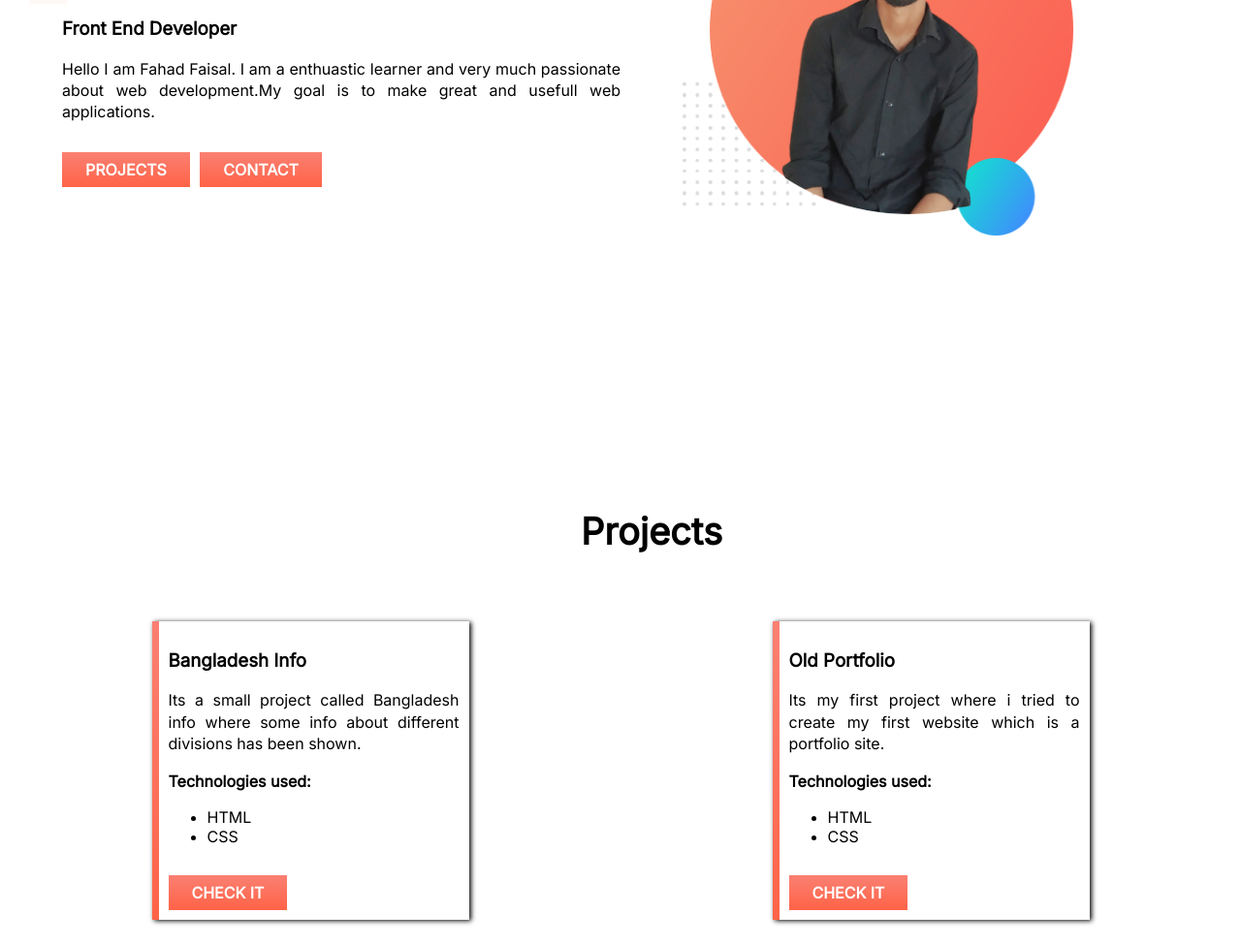
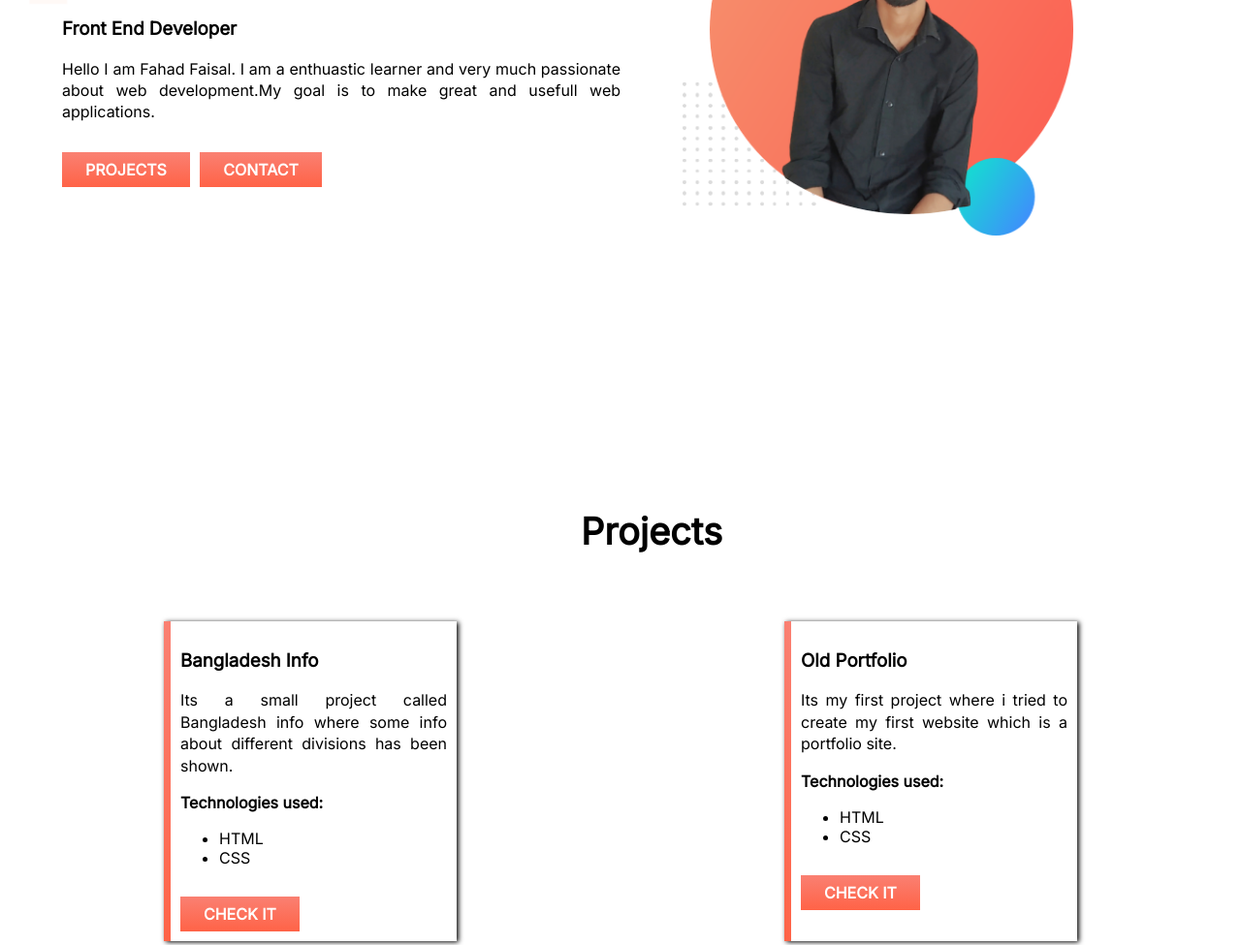
Before and after one commit to Fahad-Faisaal/developer-portfolio-practice, a plain HTML site: page index.html in a window 1280 px wide. Shown: the part 355-1330 px from the top of the page at 97% size. Drawn offline with Linux system fonts and the light colour scheme.

Commit message:
projects customized

```diff
--- a/style.css
+++ b/style.css
@@ -78,14 +78,14 @@ header img {
   box-shadow: 2px 1px 5px rgb(0, 0, 0);
   border-image: linear-gradient(salmon,tomato);
   border-image-slice: 1;
-  width: 300px;
+  width: 275px;
   padding: 10px;
   cursor: pointer;
   transition: .17s;
 }
 
 .project-cards:hover {
-  width: 350px;
+  width: 290px;
 }
 
 .tools-title {
```
